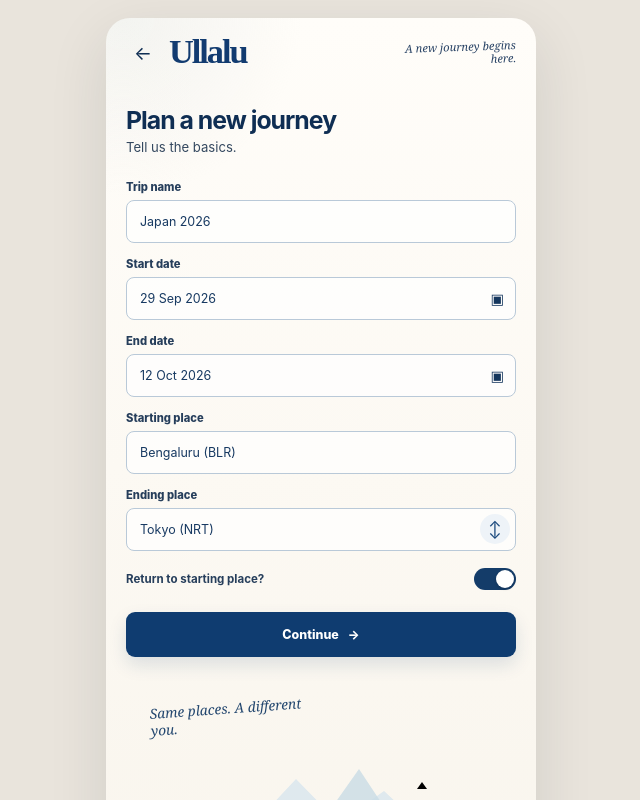
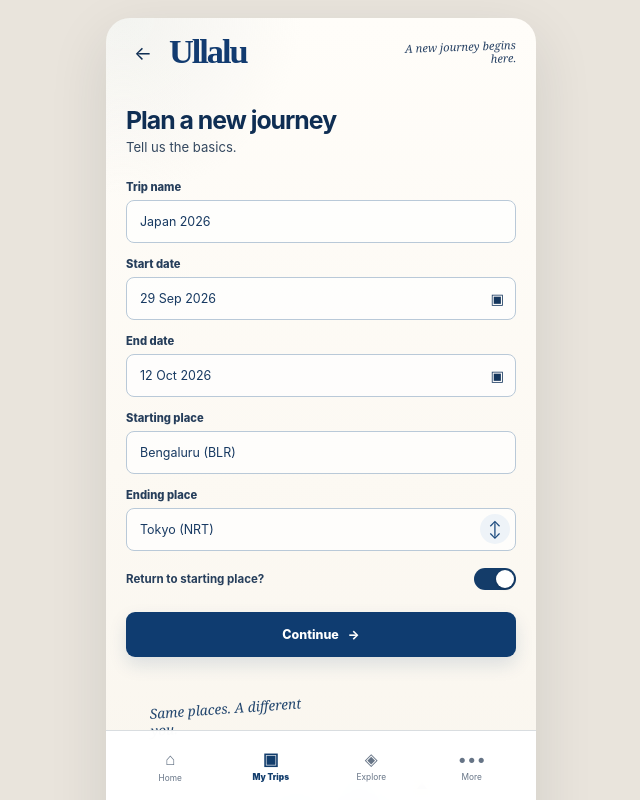
Before and after one commit to brijbh/ullalu, a Next.js app: page /new-trip in a window 1280 px wide. Shown: the top 800 px of the page, without its empty margins (319-959 px from the left). Built offline with nearby package versions, Linux system fonts and the light colour scheme.

Commit message:
feat: keep app navigation during trip setup

```diff
--- a/app/new-trip/page.tsx
+++ b/app/new-trip/page.tsx
@@ -3,7 +3,7 @@
 import { FormEvent, useEffect, useState } from "react";
 import { useRouter } from "next/navigation";
 import styles from "../JourneyFlow.module.css";
-import { AppHeader, MountainFooter } from "../components/JourneyUI";
+import { AppHeader, BottomNav, MountainFooter } from "../components/JourneyUI";
 import { DEFAULT_DRAFT, getDraft, saveDraft, type TripDraft } from "../lib/tripSession";
 
 export default function NewTripPage() {
@@ -126,6 +126,7 @@
 
           <MountainFooter text="Same places. A different you." variant="japan" />
         </div>
+        <BottomNav active="trips" />
       </section>
     </main>
   );
```
